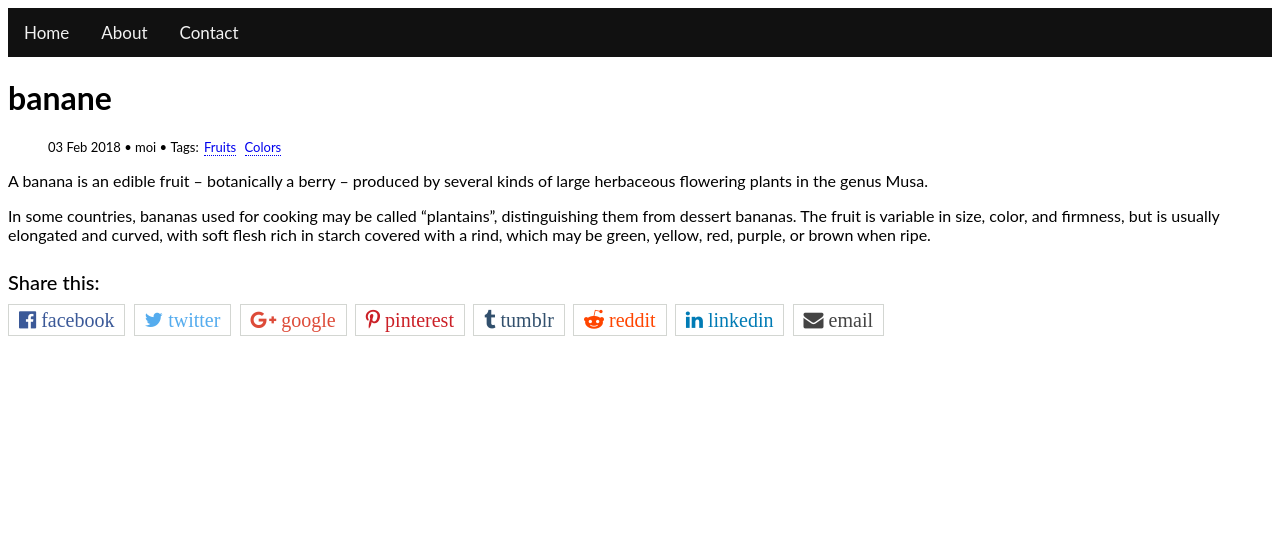
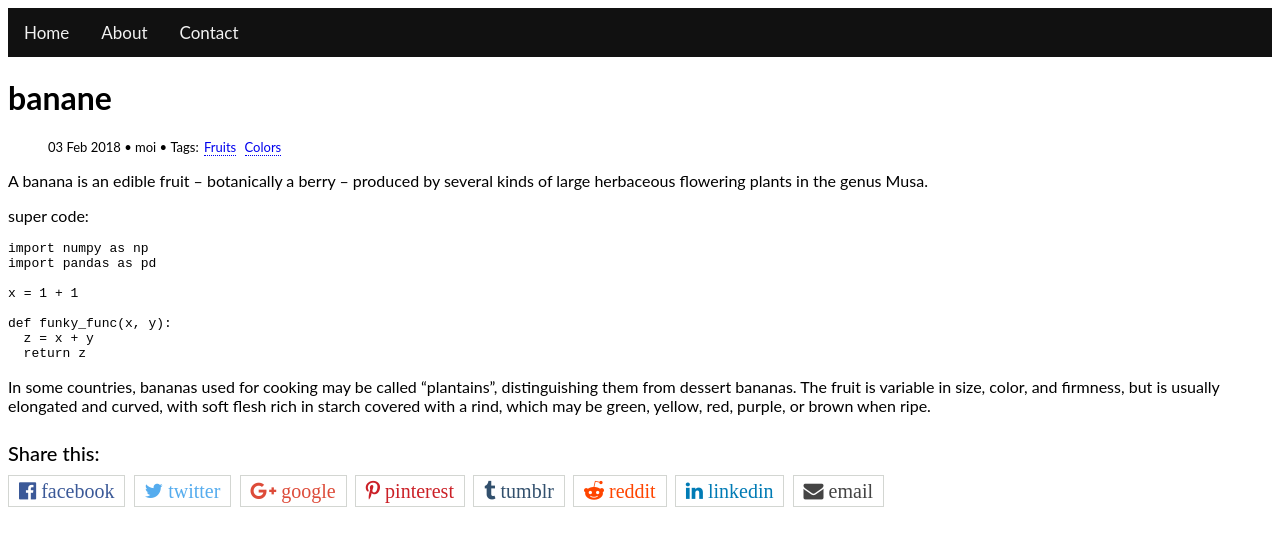
Before and after one commit to mancap314/mancap314.github.io, a Jekyll site: the page built from _posts/2019-02-01-bananas.md, in a window 1280 px wide. Shown: the top 546 px of the page. Built offline with Jekyll 4.4.1, drawn with Linux system fonts in a browser that asks for light colours; comment, search, counter and statistics services are not loaded.

Commit message:
support for latex added

````diff
--- a/_layouts/default.html
+++ b/_layouts/default.html
@@ -5,6 +5,8 @@
     <title> {{ page.title }}</title>
     <link rel="stylesheet" href="/assets/css/styles.css">
     <link rel="shortcut icon" type="image/png" href="favicon.png">
+    <script type="text/javascript" async
+  src="https://cdnjs.cloudflare.com/ajax/libs/mathjax/2.7.5/MathJax.js?config=TeX-MML-AM_CHTML"></script>
     {% seo %}
   </head>
   <body>
--- a/_posts/2019-02-01-bananas.md
+++ b/_posts/2019-02-01-bananas.md
@@ -9,6 +9,19 @@ date: 2018-02-03 13:56:23
 A banana is an edible fruit – botanically a berry – produced by several kinds
 of large herbaceous flowering plants in the genus Musa.
 
+
+super code:
+```python
+import numpy as np
+import pandas as pd
+
+x = 1 + 1
+
+def funky_func(x, y):
+  z = x + y
+  return z
+```
+
 In some countries, bananas used for cooking may be called "plantains",
 distinguishing them from dessert bananas. The fruit is variable in size, color,
 and firmness, but is usually elongated and curved, with soft flesh rich in
````
Also changed, not shown: _posts/2019-01-03-kiwis.md (+1 -1 lines), 7 other files.
